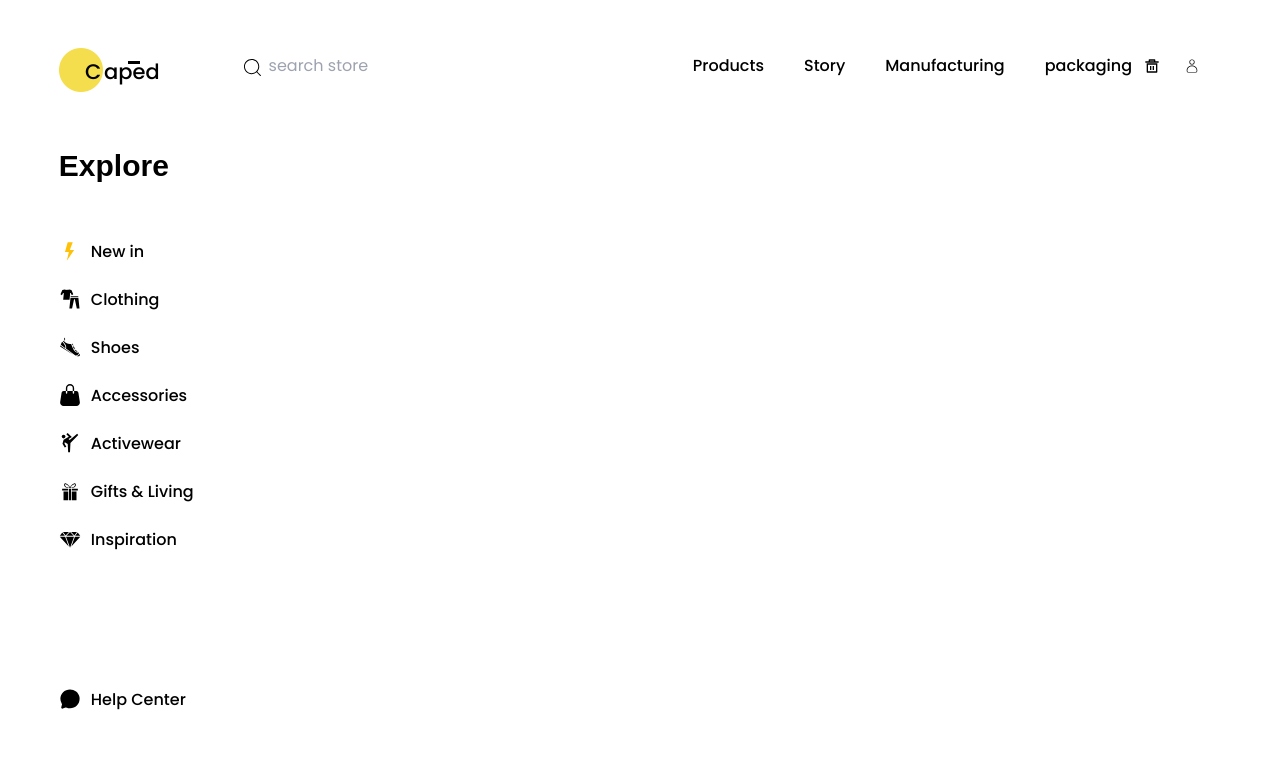
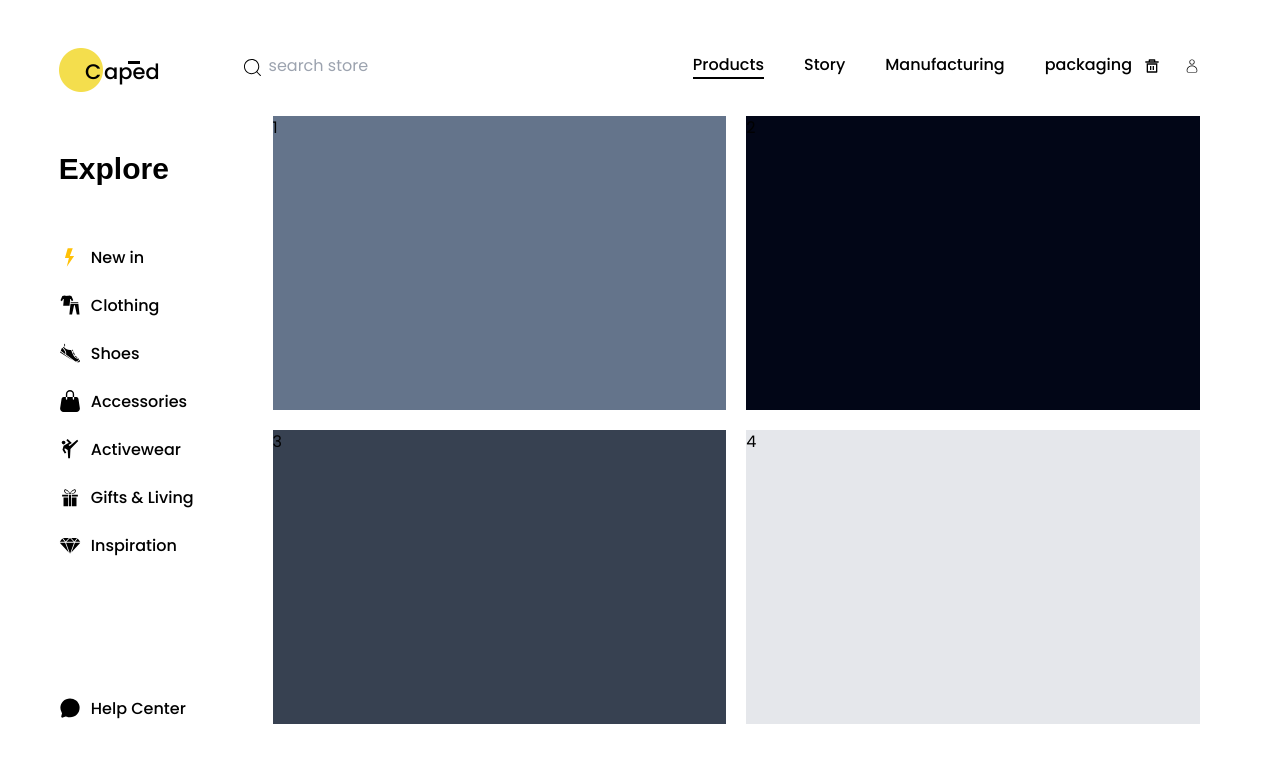
Before and after one commit to Mikwuegbu/eCommerce_desktopUi, a React (Vite) app: page /products in a window 1280 px wide. Shown: the top 762 px of the page. Built offline with nearby package versions, Linux system fonts and the light colour scheme; a web font is replaced by a local one.

Commit message:
explore grid

```diff
--- a/src/App.tsx
+++ b/src/App.tsx
@@ -42,7 +42,6 @@ const productsRoutes: RouteObject = {
 	children: [
 		{
 			index: true,
-			path: 'products',
 			element: <Product />,
 		},
 		{
--- a/src/pages/products/Product.tsx
+++ b/src/pages/products/Product.tsx
@@ -1,7 +1,12 @@
-import React from 'react';
-
 const Product = () => {
-	return <div>Product</div>;
+	return (
+		<div className="grid grid-flow-row grid-cols-2  h-[640px] mx-8 pt-8 gap-5">
+			<div className="bg-slate-500">1</div>
+			<div className="bg-slate-950">2</div>
+			<div className="bg-gray-700">3</div>
+			<div className="bg-gray-200">4</div>
+		</div>
+	);
 };
 
 export default Product;
--- a/src/pages/products/ProductsSharedLayout.tsx
+++ b/src/pages/products/ProductsSharedLayout.tsx
@@ -67,10 +67,38 @@ const ProductsSharedLayout = () => {
 					</div>
 					<div className="flex justify-center place-items-center space-x-3">
 						<div className="flex space-x-10 font-poppins font-medium text-base">
-							<NavLink>Products</NavLink>
-							<NavLink>Story</NavLink>
-							<NavLink>Manufacturing</NavLink>
-							<NavLink>packaging</NavLink>
+							<NavLink
+								to="/products"
+								className={({ isActive }) =>
+									isActive ? 'border-b-2 border-black' : ''
+								}
+							>
+								Products
+							</NavLink>
+							<NavLink
+								to="/"
+								className={({ isActive }) =>
+									isActive ? 'border-b-2 border-black' : ''
+								}
+							>
+								Story
+							</NavLink>
+							<NavLink
+								to="/"
+								className={({ isActive }) =>
+									isActive ? 'border-b-2 border-black' : ''
+								}
+							>
+								Manufacturing
+							</NavLink>
+							<NavLink
+								to="/"
+								className={({ isActive }) =>
+									isActive ? 'border-b-2 border-black' : ''
+								}
+							>
+								packaging
+							</NavLink>
 						</div>
 						<div className="flex space-x-6">
 							<button>
```
Also changed, not shown: public/images/image.png (added).
